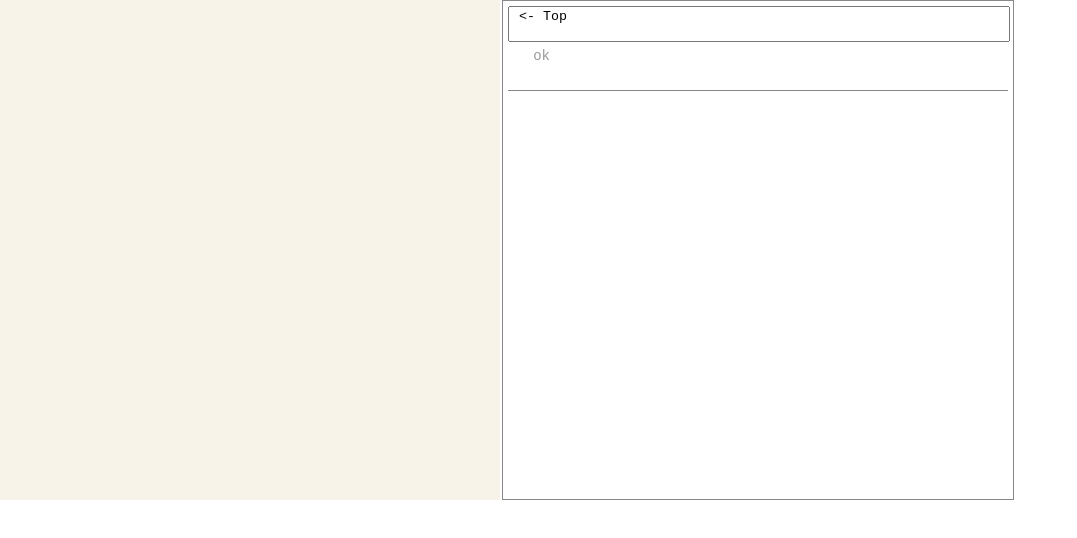
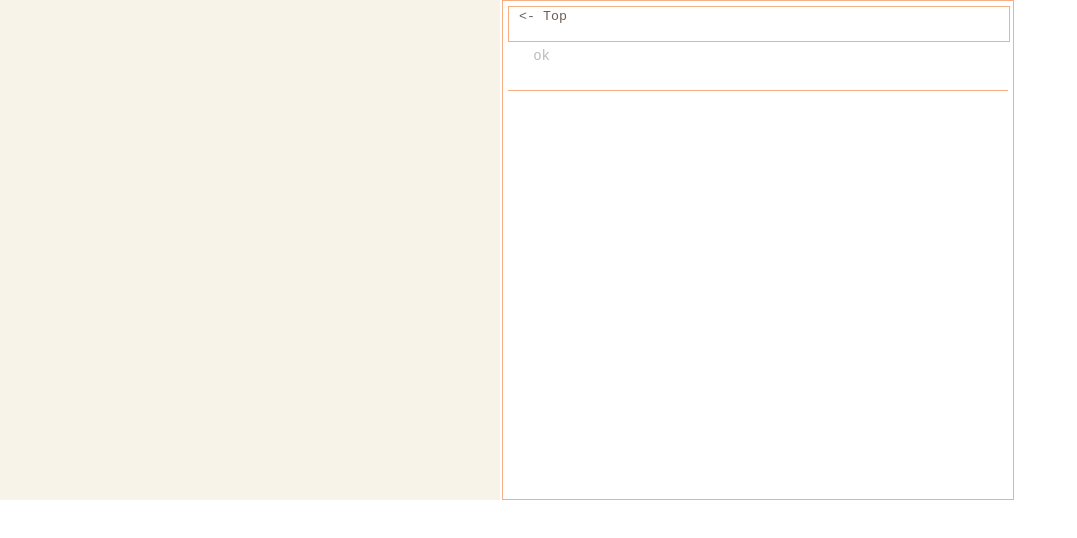
Before and after one commit to picxenk/drawForth, a plain HTML site: page index.html in a window 1280 px wide. Shown: the whole page, without its empty margins (0-1077 px from the left). Drawn offline with Linux system fonts and the light colour scheme.

Commit message:
change style

```diff
--- a/stylesheets/editor.css
+++ b/stylesheets/editor.css
@@ -8,7 +8,7 @@
   top: 0px;
   left: 502px;
   padding: 5px;
-  border: 1px solid #888;
+  border: 1px solid #F6AF82;
   margin-bottom: 20px;
   position: fixed;
   z-index: 5;
@@ -44,13 +44,15 @@
 
 .editor .stack {
   padding: 5px;
-  border: 1px solid #888;
+  border: 1px solid #F6AF82;
   margin-bottom: 5px;
 }
 
 .stack-viewer {
   width: 496px;
   resize: none;
+  color: #6C6055;
+  border: 1px solid #F6AF82;
 }
 
 /* This is used in the book for showing the stack */
@@ -80,7 +82,7 @@
   width: 100%;
   border: 0;
   outline: 0;
-  border-bottom: 1px solid #888;
+  border-bottom: 1px solid #F6AF82;
   margin: 0;
   margin-top: 2px; /* hack to make textarea line up with prev-lines paragraph */
   resize: none;
@@ -94,9 +96,9 @@
 }
 
 .code {
-  color: #333;
+  color: #6C6055;
 }
 
 .output {
-  color: #999;
+  color: #bbb;
 }
```
